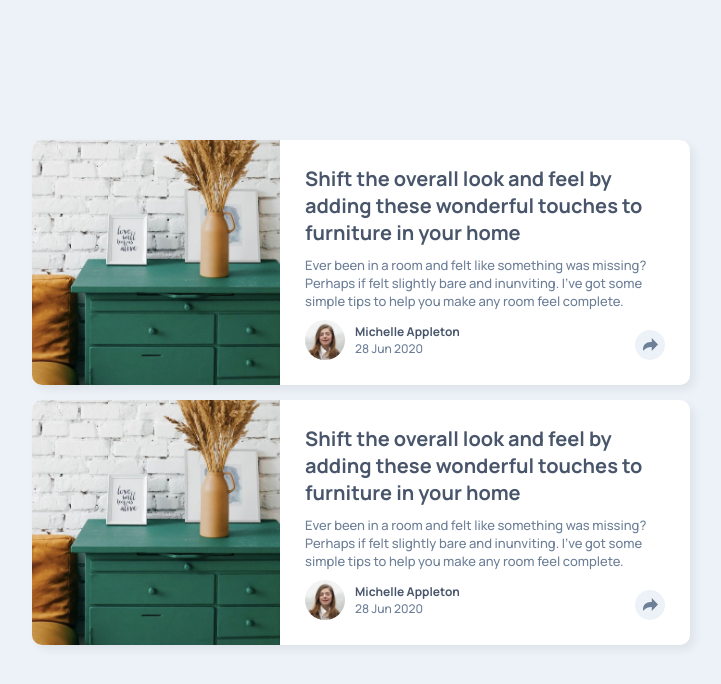
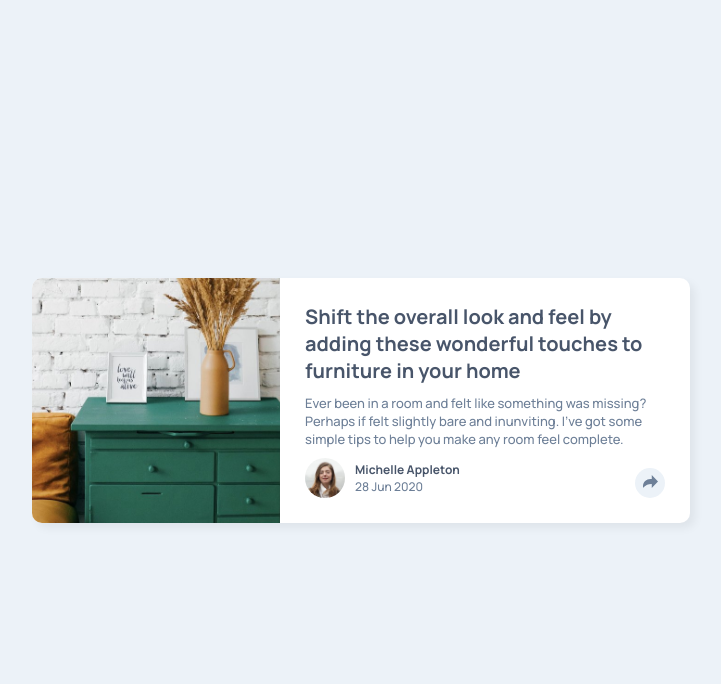
Before and after one commit to SH0PK33P3R/article-preview-component, a React (Create React App) app: page / in a window 1280 px wide. Shown: the top 684 px of the page, without its empty margins (279-1000 px from the left). Built offline with nearby package versions, Linux system fonts and the light colour scheme.

Commit message:
remove second article

```diff
--- a/src/data.js
+++ b/src/data.js
@@ -22,14 +22,4 @@ export const posts = [
     body:
       "Ever been in a room and felt like something was missing? Perhaps if felt slightly bare and inunviting. I've got some simple tips to help you make any room feel complete.",
   },
-  {
-    id: 2,
-    date: "28 Jun 2020",
-    image: "drawers.jpg",
-    authorName: "Michelle Appleton",
-    title:
-      "Shift the overall look and feel by adding these wonderful touches to furniture in your home",
-    body:
-      "Ever been in a room and felt like something was missing? Perhaps if felt slightly bare and inunviting. I've got some simple tips to help you make any room feel complete.",
-  },
 ];
```
